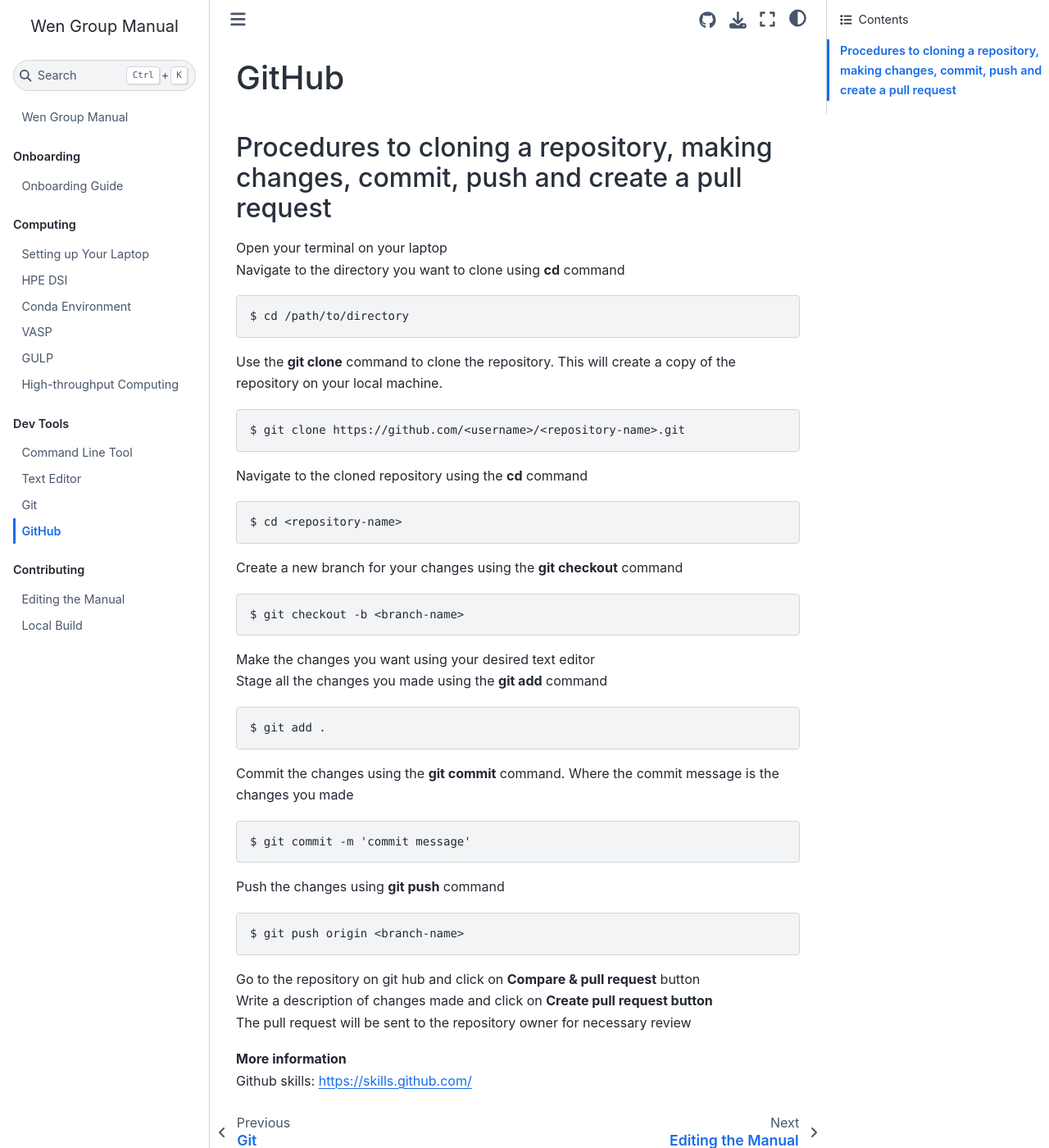
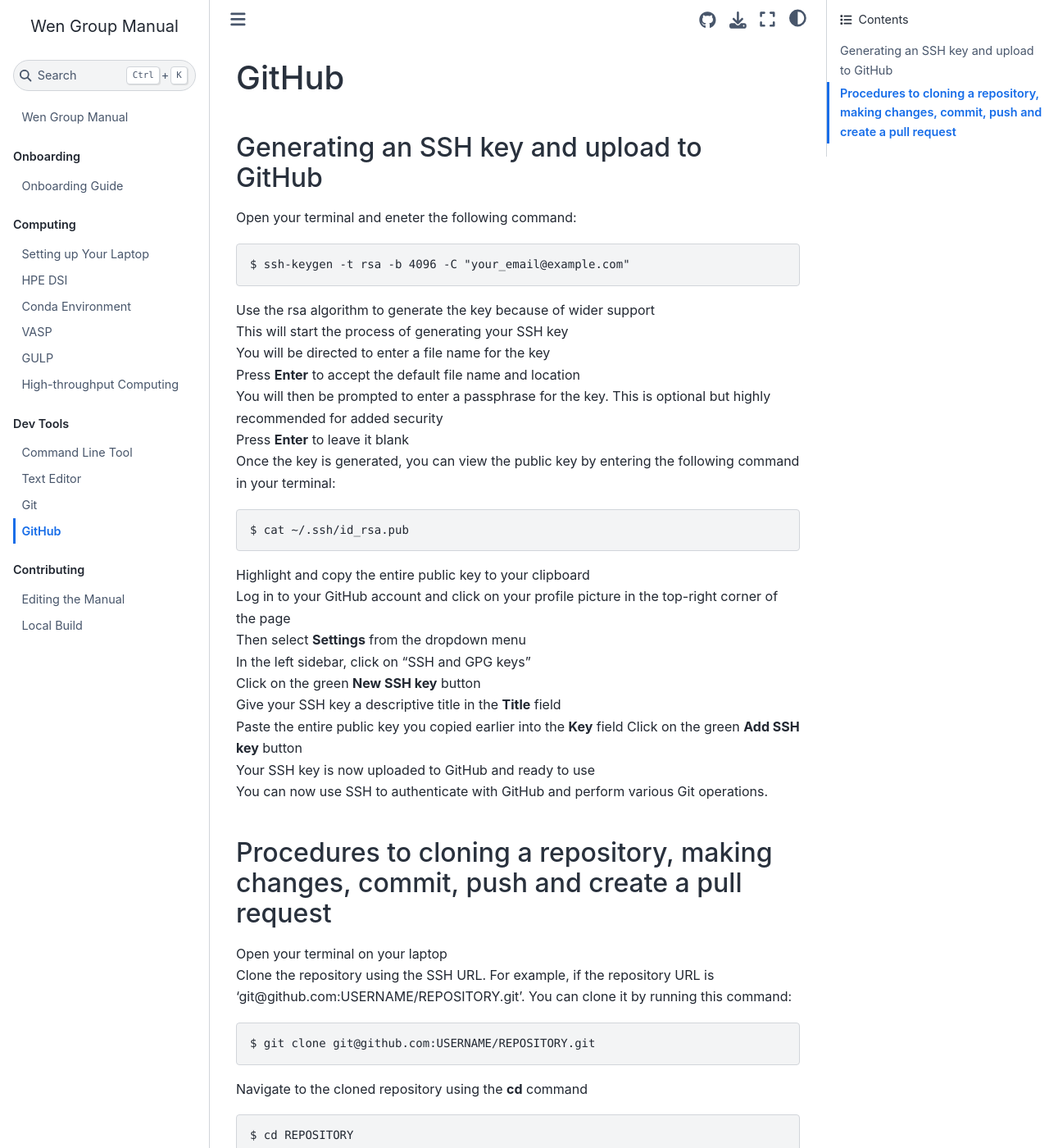
Before and after one commit to wengroup/group_manual, a Jupyter Book: the page built from docs/devtool/github.md, in a window 1280 px wide and 1400 px high. Shown: the whole window at 82% size. Built offline with Jupyter Book 1.0.4 settings and Sphinx 7.4.7 and the Sphinx Book theme 1.1.4, drawn with Linux system fonts in a browser that asks for light colours; some of the changed text lies outside the part shown.

Commit message:
Update github.md
New corrections

````diff
--- a/docs/devtool/github.md
+++ b/docs/devtool/github.md
@@ -1,24 +1,39 @@
 # GitHub
 
-
+## Generating an SSH key and upload to GitHub
+Open your terminal and eneter the following command:
+```
+$ ssh-keygen -t rsa -b 4096 -C "your_email@example.com"
+```
+Use the rsa algorithm to generate the key because of wider support
+This will start the process of generating your SSH key
+You will be directed to enter a file name for the key
+Press **Enter** to accept the default file name and location
+You will then be prompted to enter a passphrase for the key.       This is optional but highly recommended for added security
+Press **Enter** to leave it blank
+Once the key is generated, you can view the public key by entering the following command in your terminal:
+```
+$ cat ~/.ssh/id_rsa.pub
+```
+Highlight and copy the entire public key to your clipboard
+Log in to your GitHub account and click on your profile picture in the top-right corner of the page
+Then select **Settings** from the dropdown menu
+In the left sidebar, click on "SSH and GPG keys"
+Click on the green **New SSH key** button
+Give your SSH key a descriptive title in the **Title** field
+Paste the entire public key you copied earlier into the **Key** field  Click on the green **Add SSH key** button
+Your SSH key is now uploaded to GitHub and ready to use
+You can now use SSH to authenticate with GitHub and perform various Git operations.
 
 ## Procedures to cloning a repository, making changes, commit, push and create a pull request
 Open your terminal on your laptop
-Navigate to the directory you want to clone using **cd** command
+Clone the repository using the SSH URL. For example, if the repository URL is 'git@github.com:USERNAME/REPOSITORY.git'. You can clone it by running this command:
 ```
-$ cd /path/to/directory
-```
-Use the **git clone** command to clone the repository. This will create a copy of the repository on your local machine.
-```
-$ git clone https://github.com/<username>/<repository-name>.git
+$ git clone git@github.com:USERNAME/REPOSITORY.git
 ```
 Navigate to the cloned repository using the **cd** command
 ```
-$ cd <repository-name>
-```
-Create a new branch for your changes using the **git checkout** command
-```
-$ git checkout -b <branch-name>
+$ cd REPOSITORY
 ```
 Make the changes you want using your desired text editor
 Stage all the changes you made using the **git add** command
@@ -31,11 +46,13 @@
 ```
 Push the changes using **git push** command
 ```
-$ git push origin <branch-name>
+$ git push
 ```
-Go to the repository on git hub and click on **Compare & pull request** button
+Go to the repository on git hub and click on **pull request** tab and then click on the green **New pull request button**
+Select the branch with your changes from the **base** dropdown menu and the branch you want to merge into from the **compare** dropdown menu
+Review the changes in the pull request and add a descriptive title and description
+Click on the green **Create pull request** button
 Write a description of changes made and click on **Create pull request button**
 The pull request will be sent to the repository owner for necessary review
-
 **More information**
 Github skills: https://skills.github.com/
````
